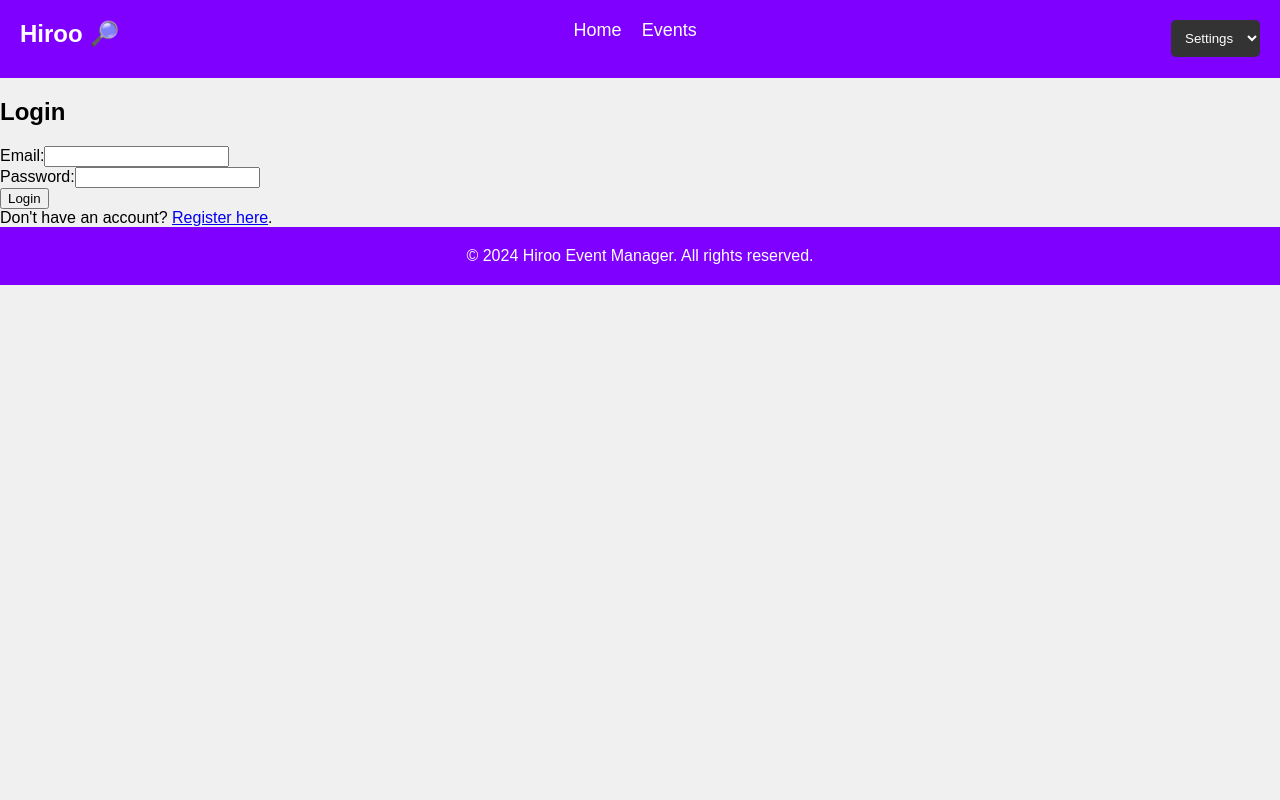
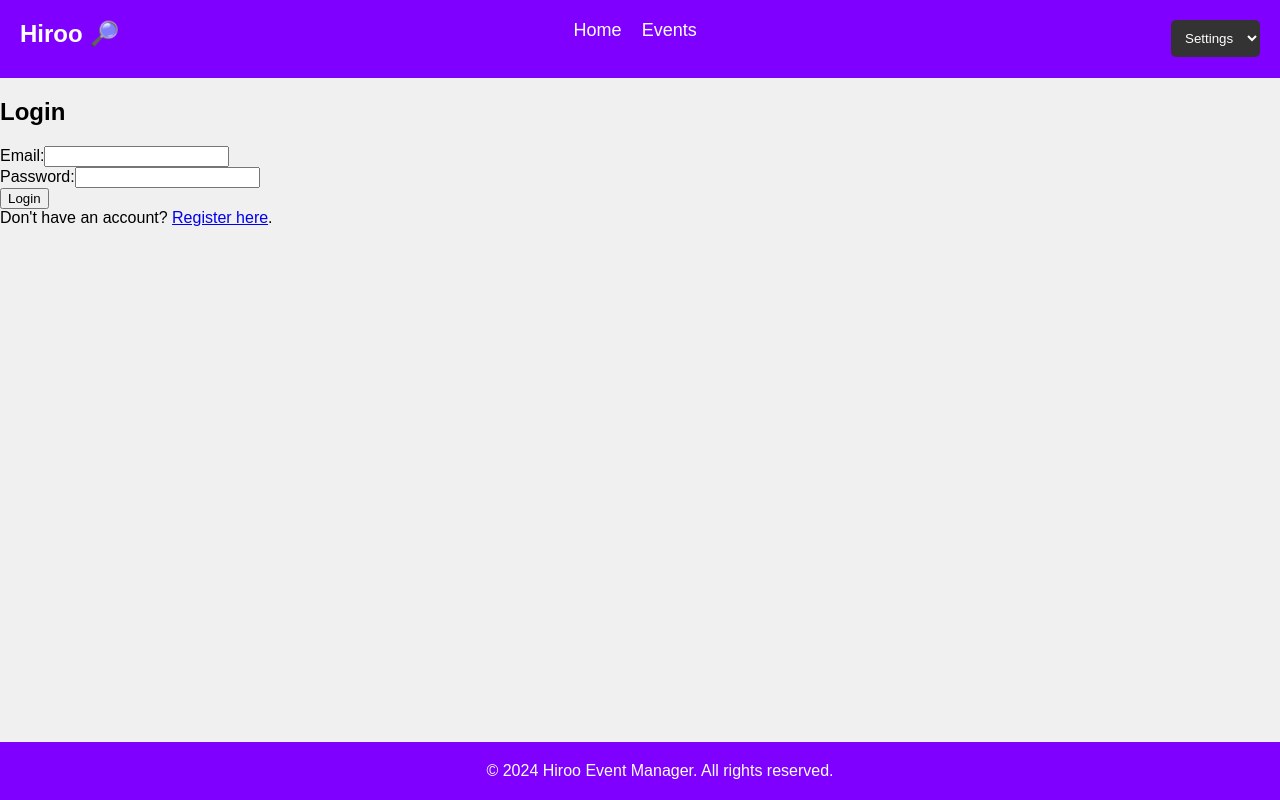
Before and after one commit to rizgif/3975_project, a React (Create React App) app in the folder frontend_react_ts/: page /login in a window 1280 px wide. Built offline with nearby package versions, Linux system fonts and the light colour scheme.

Commit message:
footer is now at bottom of page.

```diff
--- a/frontend_react_ts/src/App.css
+++ b/frontend_react_ts/src/App.css
@@ -75,4 +75,7 @@ footer {
   color: #fff;
   padding: 20px;
   text-align: center;
+  position: fixed;
+  bottom: 0;
+  width: 100%;
 }
```
